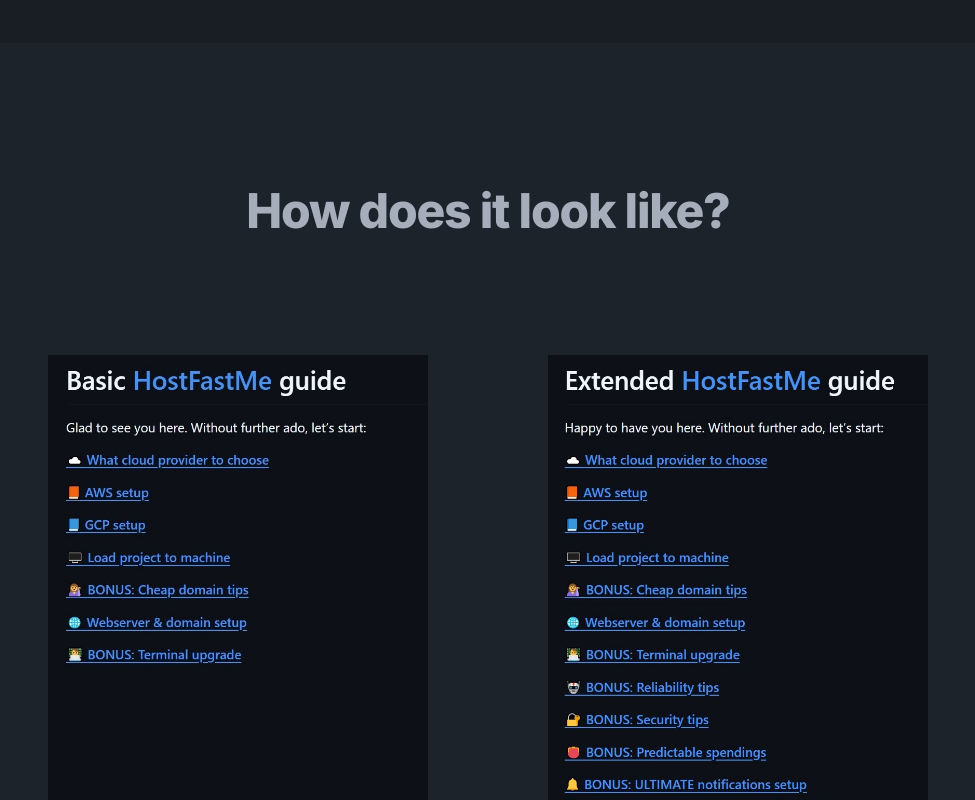
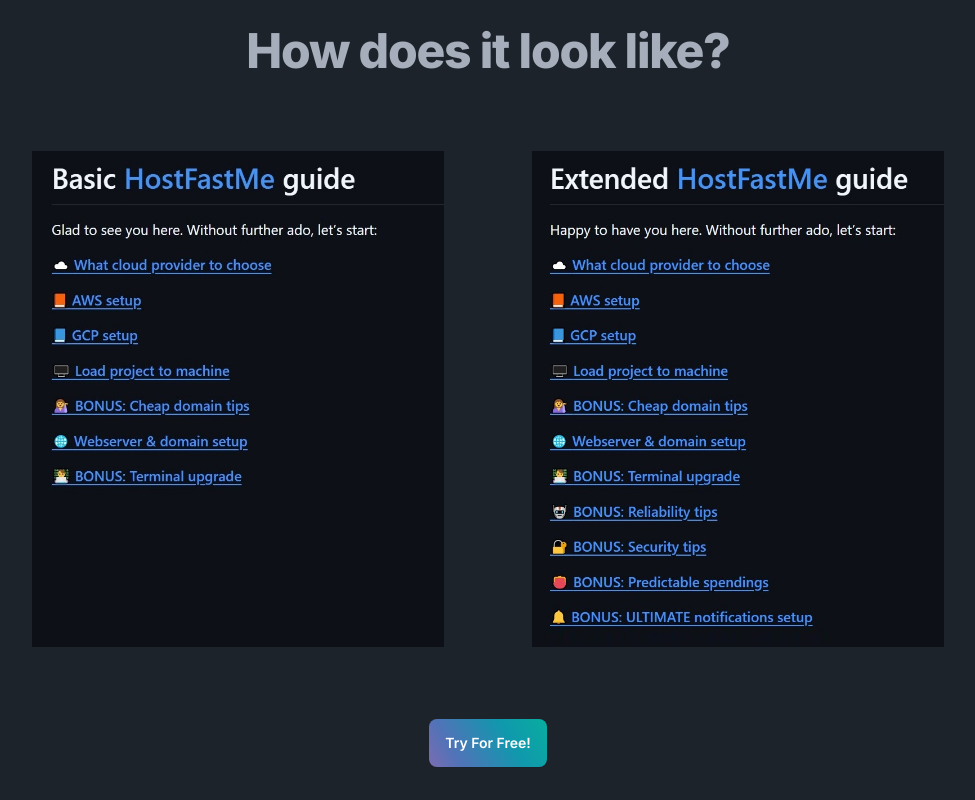
Before and after one commit to marizombie/hostfastme, a Next.js app: page / in a window 1280 px wide. Shown: the part 2760-3560 px from the top of the page, without its empty margins (152-1127 px from the left). Built offline with nearby package versions, Linux system fonts and the light colour scheme.

Commit message:
margins fixes

```diff
--- a/components/FeaturesListicle.tsx
+++ b/components/FeaturesListicle.tsx
@@ -490,7 +490,7 @@
   }, [featureSelected, hasClicked]);
 
   return (
-    <section className="py-24" id="features">
+    <section className="py-2" id="features">
       <div className="max-w-3xl mx-auto">
         <div className="bg-base-100 max-md:px-8 max-w-3xl">
           <h2 className="font-extrabold text-3xl lg:text-5xl tracking-tight mb-8">
--- a/components/TryForFree.tsx
+++ b/components/TryForFree.tsx
@@ -6,13 +6,13 @@
 const TryForFree = () => {
     return (
       <section className="bg-base-100">
-        <div className="max-w-5xl mx-auto px-8 py-8 md:py-12 ">
-          <h2 className="text-center font-extrabold text-3xl md:text-5xl tracking-tight mb-12 md:mb-20">
+        <div className="max-w-5xl mx-auto px-8 py-12 md:py-16 ">
+          <h2 className="text-center font-extrabold text-3xl md:text-5xl tracking-tight md:mb-5">
             How does it look like?<br/>
           </h2>
 
-          <div  className="flex flex-col md:flex-row justify-center items-center md:items-start gap-6 md:gap-10">
-            <div className="relative flex flex-col h-full w-full md:p-10">
+          <div  className="flex flex-col md:flex-row justify-center items-center md:items-start gap-6 md:gap-10 py-8">
+            <div className="relative flex flex-col h-full w-full md:p-6">
                 <Image
                     src={basicImage}
                     alt="Product Demo"
@@ -22,7 +22,7 @@
                     height={500}
                 />
             </div>
-            <div className="relative flex flex-col h-full w-full md:p-10">
+            <div className="relative flex flex-col h-full w-full md:p-6">
                 <Image
                     src={extImage}
                     alt="Product Demo"
@@ -34,7 +34,7 @@
             </div>
           </div>
 
-          <div className="flex flex-col md:flex-row justify-center items-center md:items-start gap-8 md:gap-12">
+          <div className="flex flex-col md:flex-row justify-center items-center md:items-start gap-8 py-4 mb-4 ">
             <ButtonGradient title="Try for free!"/>
           </div>
         </div>
```
